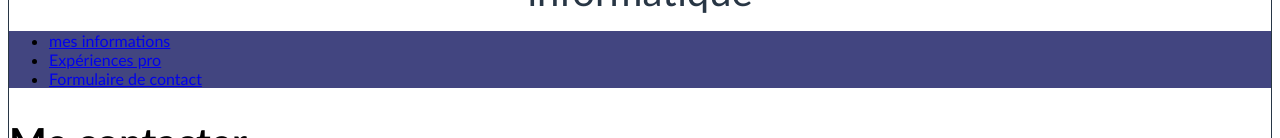
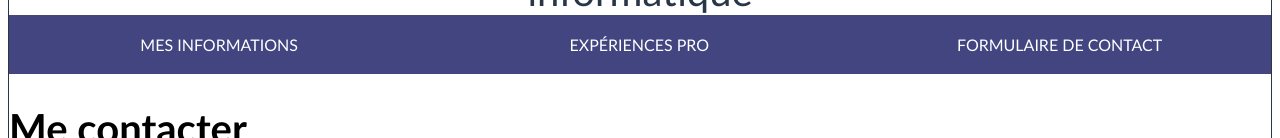
Before and after one commit to morchid65/Projet-CV-Web, a plain HTML site: page index2.html in a window 1280 px wide. Shown: the part 234-372 px from the top of the page. Drawn offline with Linux system fonts and the light colour scheme; files that its build step writes are made by us from their sources.

Commit message:
Update index2.html
up

```diff
--- a/index2.html
+++ b/index2.html
@@ -5,7 +5,7 @@
     <meta name="description" content="Formulaire de contact" />
     <title>Mon CV</title>
     <link rel="stylesheet" type="text/css" href="CSS/style.css" />
-    <link rel="stylesheet" type="text/css" href="CSS/style(1).css" />
+    <link rel="stylesheet" type="text/css" href="CSS/style1.css" />
 </head>
 <body>
     <!-- Header -->
```
